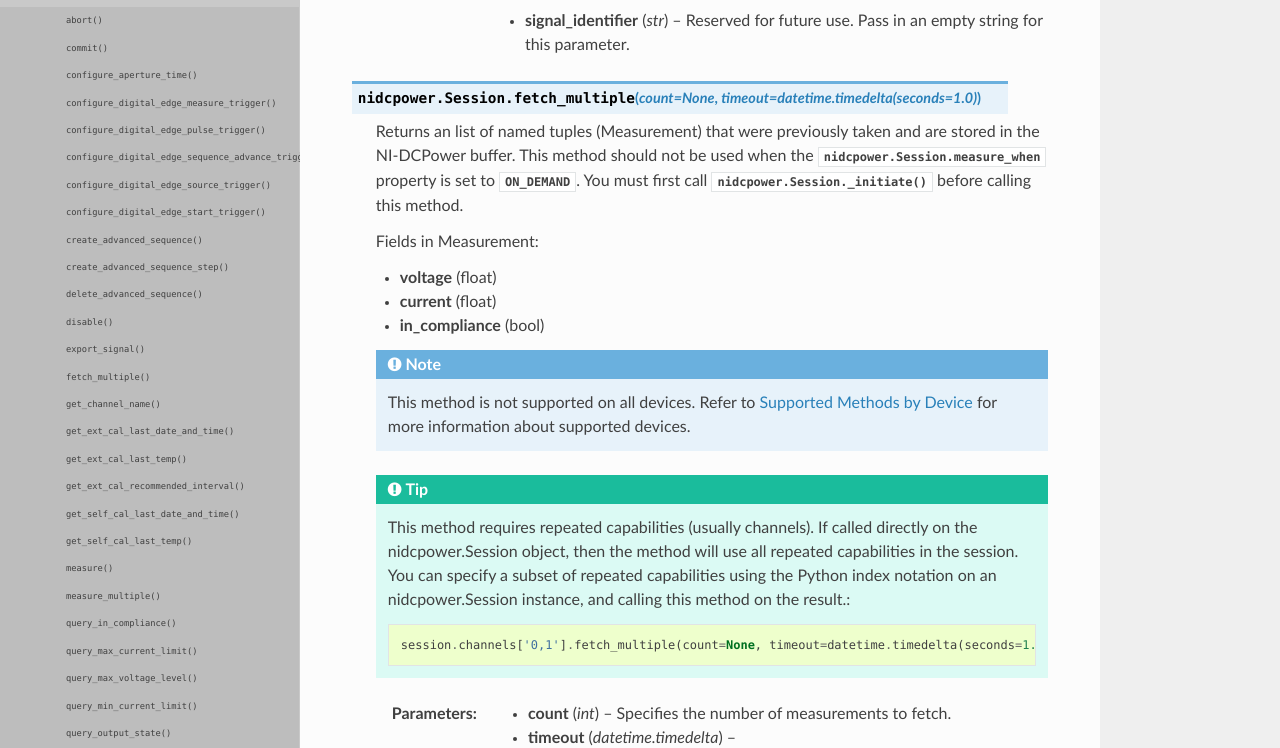
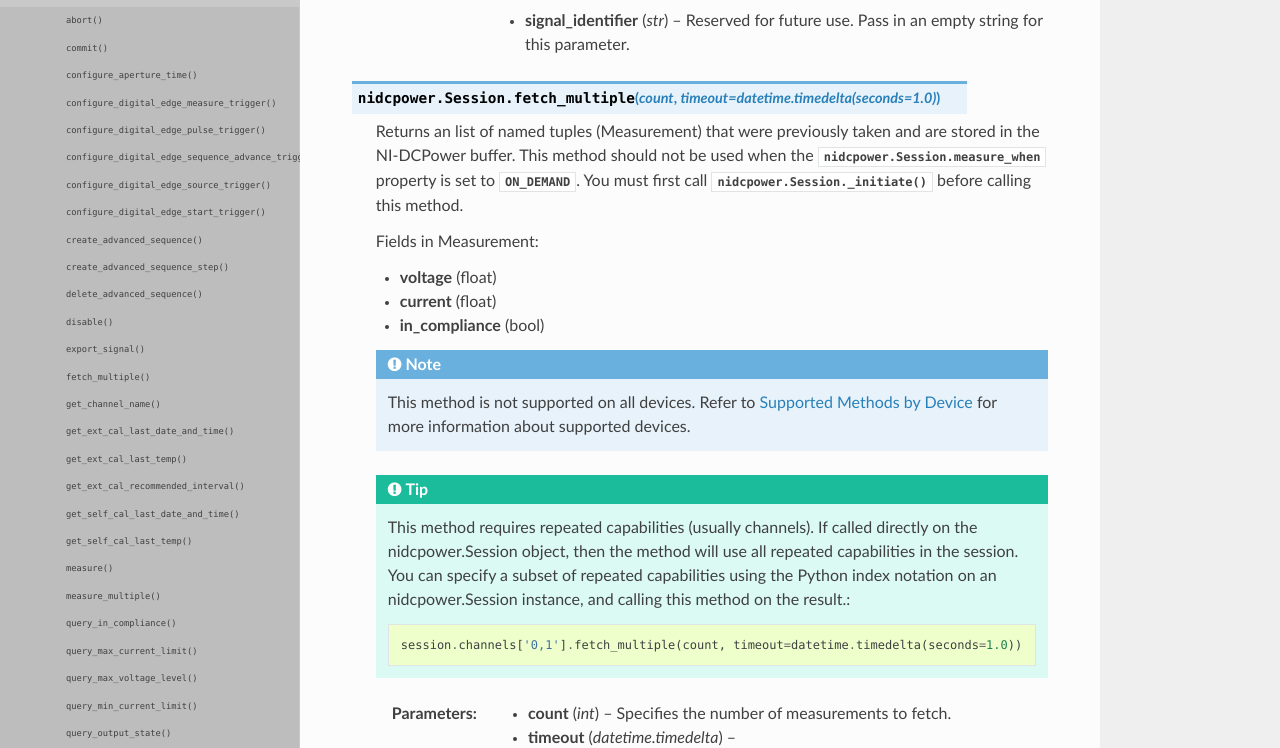
Before and after one commit to ni/nimi-python, a Sphinx documentation site: the page built from docs/nidcpower/functions.rst, in a window 1280 px wide and 1400 px high, scrolled down 10034 px. Shown: the part 169-917 px from the top of the window. Built offline with Sphinx 7.4.7 and the Read the Docs theme 2.0.0, drawn with Linux system fonts in a browser that asks for light colours.

Commit message:
Update generated files

```diff
--- a/docs/nidcpower/functions.rst
+++ b/docs/nidcpower/functions.rst
@@ -704,7 +704,7 @@
 
     :type signal_identifier: str
 
-.. py:method:: fetch_multiple(count=None, timeout=datetime.timedelta(seconds=1.0))
+.. py:method:: fetch_multiple(count, timeout=datetime.timedelta(seconds=1.0))
 
     Returns an list of named tuples (Measurement) that were
     previously taken and are stored in the NI-DCPower buffer. This method
@@ -730,7 +730,7 @@
 
         .. code:: python
 
-            session.channels['0,1'].fetch_multiple(count=None, timeout=datetime.timedelta(seconds=1.0))
+            session.channels['0,1'].fetch_multiple(count, timeout=datetime.timedelta(seconds=1.0))
 
 
     :param count:
```
Also changed, not shown: 1 other file.
